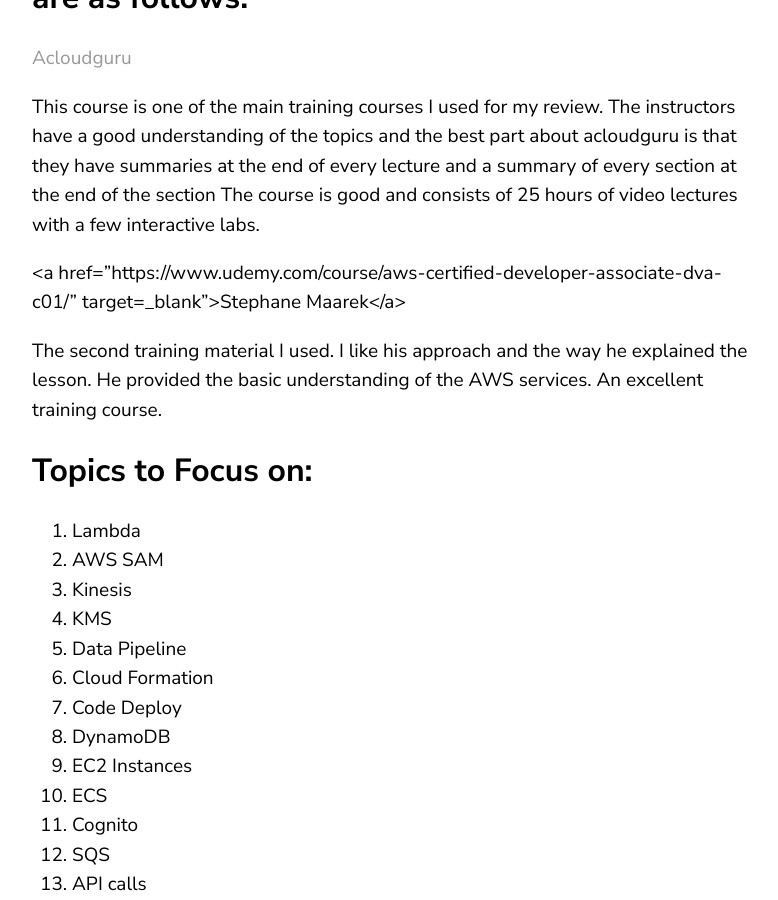
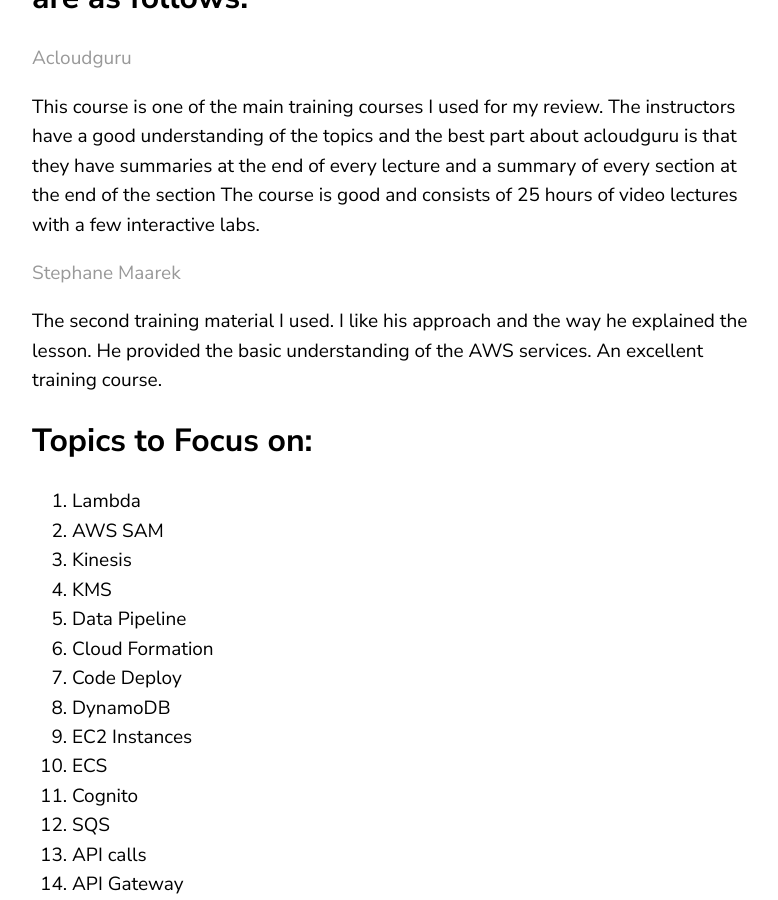
Before and after one commit to 404Kartik/blog.404kartik, a Jekyll site: the page built from _posts/2021-01-10-AWS-Developer-Associate.markdown, in a window 1280 px wide and 900 px high, scrolled down 2157 px. Shown: the whole window, without its empty margins (68-846 px from the left). Built offline with Jekyll 4.4.1, drawn with Linux system fonts in a browser that asks for light colours.

Commit message:
Update 2021-01-10-AWS-Developer-Associate.markdown

```diff
--- a/_posts/2021-01-10-AWS-Developer-Associate.markdown
+++ b/_posts/2021-01-10-AWS-Developer-Associate.markdown
@@ -19,7 +19,7 @@ categories: AWS Serverless Developer Cloud
 This course is one of the main training courses I used for my review. The instructors have a good understanding of the topics and the best part about acloudguru is that they have summaries at the end of every lecture and a summary of every section at the end of the section
 The course is good and consists of 25 hours of video lectures with a few interactive labs.
 
-<a href="https://www.udemy.com/course/aws-certified-developer-associate-dva-c01/" target=_blank">Stephane Maarek</a>
+<a href="https://www.udemy.com/course/aws-certified-developer-associate-dva-c01/" target="_blank">Stephane Maarek</a>
 
 The second training material I used. I like his approach and the way he explained the lesson. He provided the basic understanding of the AWS services. An excellent training course.
 
```
